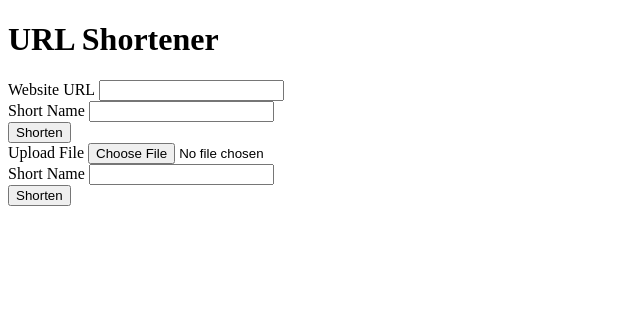
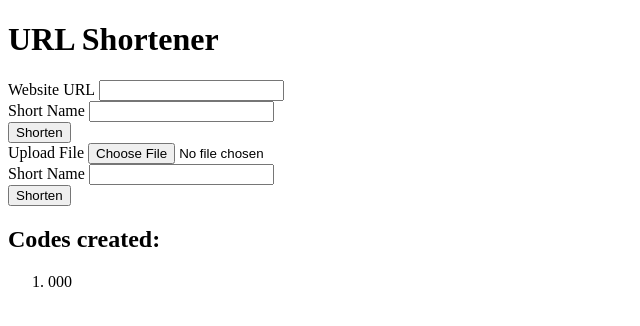
Before and after one commit to sandramolina/url_shortener, a Flask app: template templates/home.html in a window 1280 px wide. Shown: the top 326 px of the page, without its empty margins (0-640 px from the left). Run offline with Flask 2, Linux system fonts and the light colour scheme; the template is opened without the code that fills it: most values are stand-ins (such as "Sample title", 1, 10 or a date in 2020).

Commit message:
adds the code to an ordered list

```diff
--- a/templates/home.html
+++ b/templates/home.html
@@ -34,5 +34,13 @@
         <input type="submit" value="Shorten">
     </form>
 
+    {% if codes %}
+    <h2>Codes created:</h2>
+    <ol>
+        {% for code in codes %}
+        <li>{{ code }}</li>
+        {% endfor %}
+    </ol>
+    {% endif %}
 </body>
 </html>
```
